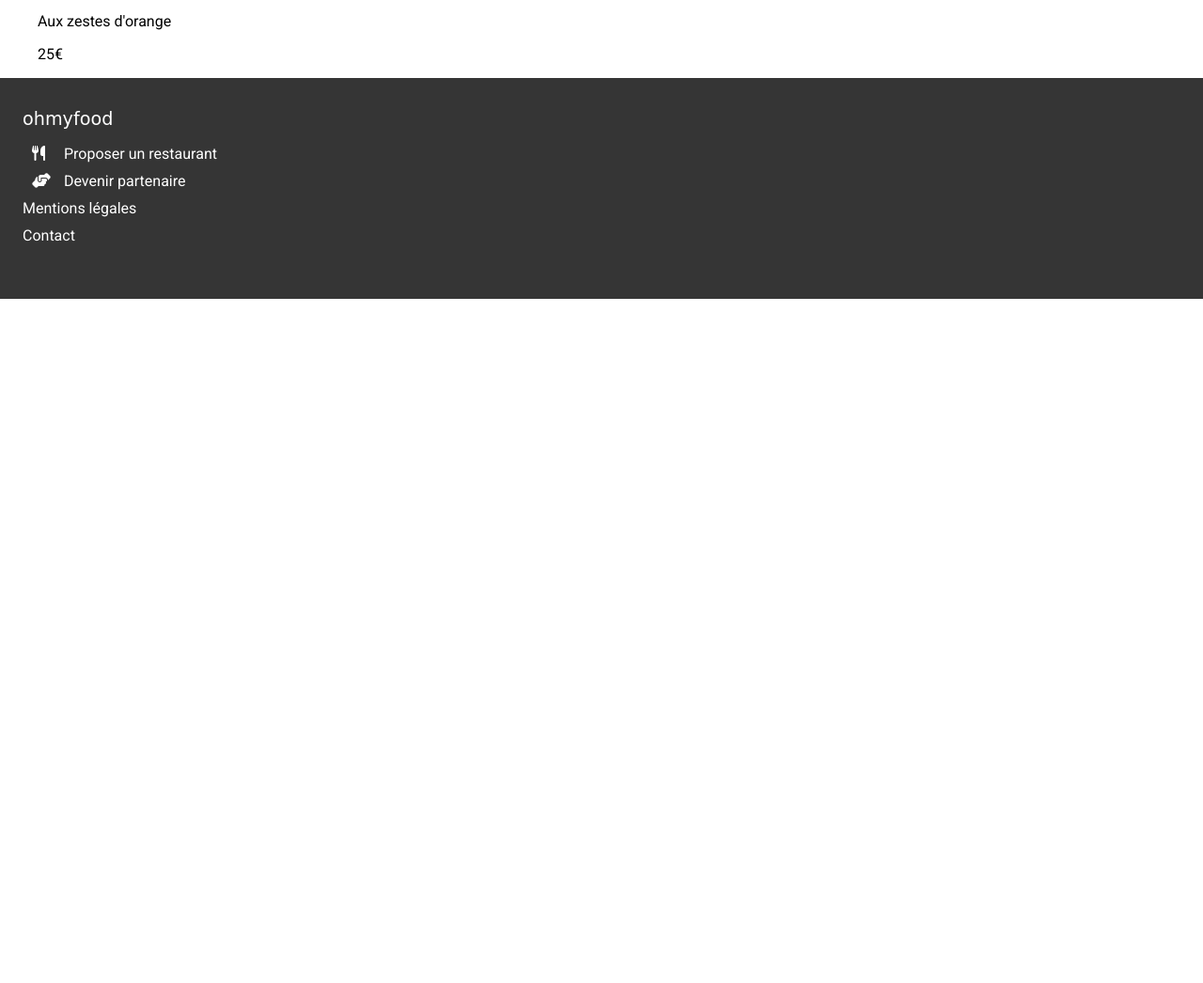
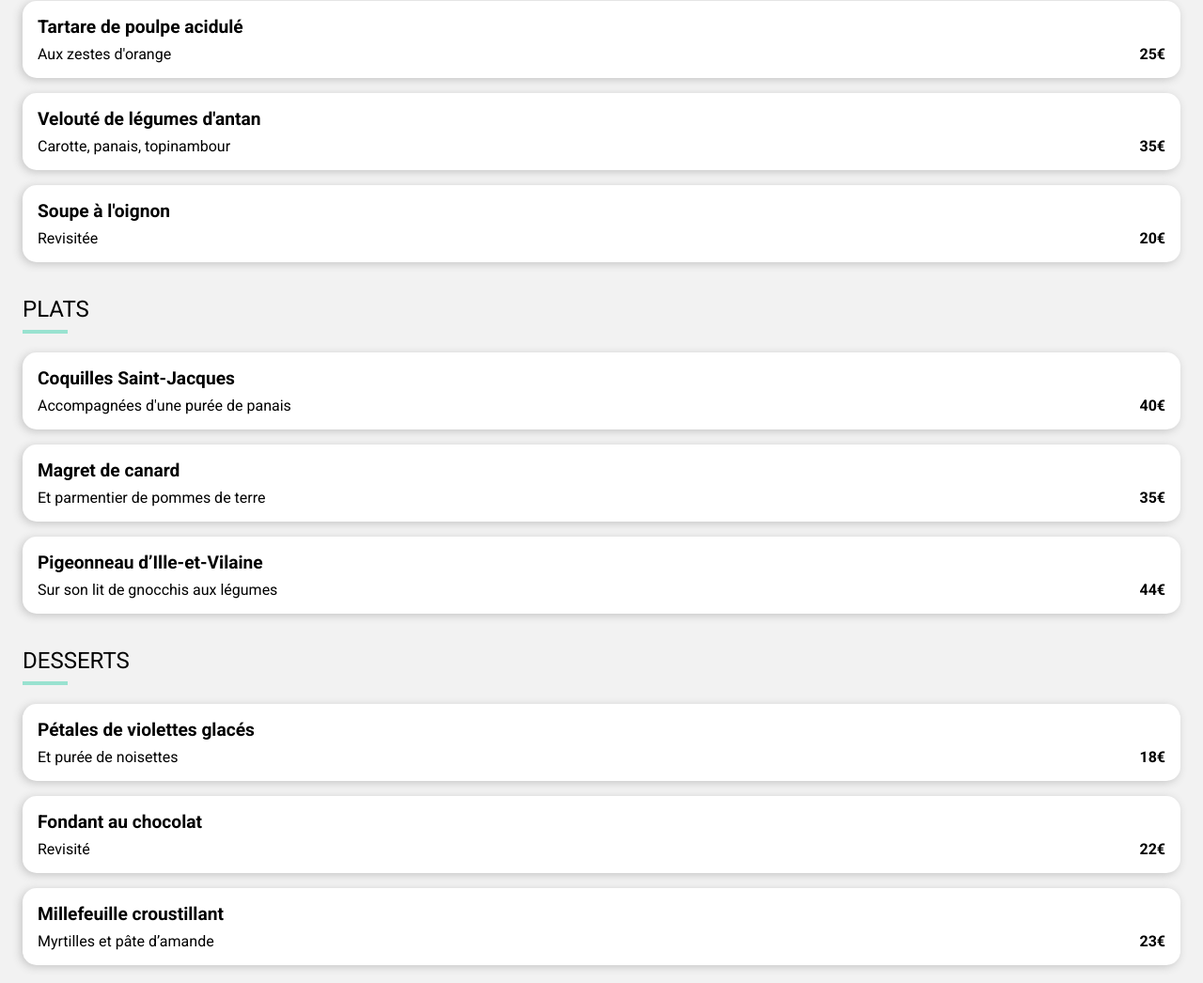
Before and after one commit to jerome-dubois/JeromeDubois_3_21022021, a website: page Menu_À-la-française.html in a window 1280 px wide. Shown: the part 1018-2064 px from the top of the page at 94% size. Before the commit the page ends 1336 px from the top, so only its background shows below. Drawn offline with Linux system fonts and the light colour scheme; a web font is replaced by a local one.

Commit message:
Menu section on menu page

```diff
--- a/Menu_À-la-française.html
+++ b/Menu_À-la-française.html
@@ -33,6 +33,68 @@
                         </span>
                         <span class="menu-item__price">25€</span>
                     </li>
+                    <li class="menu-item">
+                        <span class="menu-item__description">
+                            <h2>Velouté de légumes d'antan</h2>
+                            <p>Carotte, panais, topinambour</p>
+                        </span>
+                        <span class="menu-item__price">35€</span>
+                    </li>
+                    <li class="menu-item">
+                        <span class="menu-item__description">
+                            <h2>Soupe à l'oignon</h2>
+                            <p>Revisitée</p>
+                        </span>
+                        <span class="menu-item__price">20€</span>
+                    </li>
+                </ul>
+                <h2 class="menu__heading">PLATS</h2>
+                <ul class="menu__list">
+                    <li class="menu-item">
+                        <span class="menu-item__description">
+                            <h2>Coquilles Saint-Jacques</h2>
+                            <p>Accompagnées d'une purée de panais</p>
+                        </span>
+                        <span class="menu-item__price">40€</span>
+                    </li>
+                    <li class="menu-item">
+                        <span class="menu-item__description">
+                            <h2>Magret de canard</h2>
+                            <p>Et parmentier de pommes de terre</p>
+                        </span>
+                        <span class="menu-item__price">35€</span>
+                    </li>
+                    <li class="menu-item">
+                        <span class="menu-item__description">
+                            <h2>Pigeonneau d’Ille-et-Vilaine</h2>
+                            <p>Sur son lit de gnocchis aux légumes</p>
+                        </span>
+                        <span class="menu-item__price">44€</span>
+                    </li>
+                </ul>
+                <h2 class="menu__heading">DESSERTS</h2>
+                <ul class="menu__list">
+                    <li class="menu-item">
+                        <span class="menu-item__description">
+                            <h2>Pétales de violettes glacés</h2>
+                            <p>Et purée de noisettes</p>
+                        </span>
+                        <span class="menu-item__price">18€</span>
+                    </li>
+                    <li class="menu-item">
+                        <span class="menu-item__description">
+                            <h2>Fondant au chocolat</h2>
+                            <p>Revisité</p>
+                        </span>
+                        <span class="menu-item__price">22€</span>
+                    </li>
+                    <li class="menu-item">
+                        <span class="menu-item__description">
+                            <h2>Millefeuille croustillant</h2>
+                            <p>Myrtilles et pâte d’amande</p>
+                        </span>
+                        <span class="menu-item__price">23€</span>
+                    </li>
                 </ul>
             </section>
         </main>
--- a/sass/main.scss
+++ b/sass/main.scss
@@ -15,3 +15,4 @@
 @import "./pages/accueil/city-location";
 
 @import "./pages/menu/restaurant";
+@import "./pages/menu/menu";
--- a/sass/pages/accueil/_operation.scss
+++ b/sass/pages/accueil/_operation.scss
@@ -46,6 +46,6 @@
     }
 
     @media (min-width: 1024px) {
-        width:28%;
+        width:26%;
     }
 }
--- a/sass/pages/accueil/_restaurants.scss
+++ b/sass/pages/accueil/_restaurants.scss
@@ -17,7 +17,7 @@
     margin: 15px 0px;
     text-decoration: none;
     box-shadow: -2px 2px 8px #c5c5c5;
-    min-width: 300px;
+    min-width: 250px;
 
     &__img {
         height: 200px;
--- /dev/null
+++ b/sass/pages/menu/_menu.scss
@@ -0,0 +1,53 @@
+.menu {
+    background-color: #F2F2F2;
+    padding: 1.5rem;
+    h2 {
+        font-weight: normal;
+    }
+
+    &__heading {
+        width: 3rem;
+        padding-bottom: 0.5rem;;
+        border-bottom: 4px solid $color-tertiary;
+    }
+
+
+    &__list {
+        display: flex;
+        flex-wrap: wrap;
+        justify-content: space-between;
+        padding:0;
+    }
+}
+
+.menu-item {
+    display: flex;
+    align-items: center;
+    position: relative;
+    border-radius: 15px;
+    padding: 0.5rem;
+    font-size: 0.8rem;
+    background: white;
+    box-shadow: -2px 2px 10px #c5c5c5;
+    width: 100%;
+    margin-bottom: 1rem;
+    &__description {
+        flex: 1;
+        h2 {
+            margin:0.5rem;
+            font-weight: bold;
+        }
+
+        p {
+            margin:0.5rem;
+            font-size: 1rem;
+        }
+    }
+    &__price {
+        font-size: 1rem;
+        font-weight: bold;
+        position: absolute;
+        bottom: 1rem;
+        right: 1rem;
+    }
+}
```
Also changed, not shown: public/css/styles.css, 1 other file.
